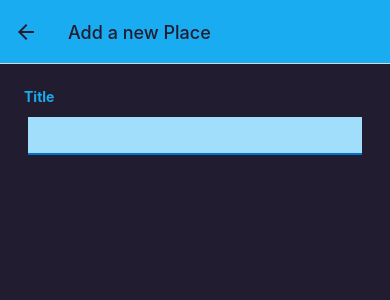
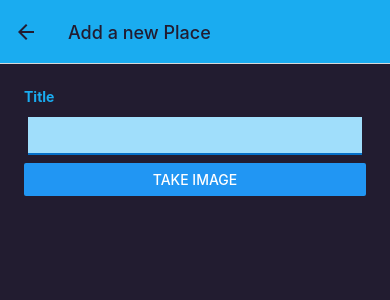
Before and after one commit to filipb025/locations-react-native, a React Native app: screen /AddPlace in a window 390 px wide. Shown: the top 300 px of the page. Built offline with nearby package versions, Linux system fonts and the light colour scheme.

Commit message:
Taking photo on android

```diff
--- a/components/Places/ImagePicker.js
+++ b/components/Places/ImagePicker.js
@@ -0,0 +1,22 @@
+import {View, Button} from 'react-native'
+import {launchCameraAsync} from 'expo-image-picker'
+
+function ImagePicker() {
+    async function takeImageHandler() {
+        const image = await launchCameraAsync({
+            allowsEditing: true,
+            aspect: [16, 9],
+            quality: 0.5,
+        })
+        console.log(image)
+    }
+
+    return (<View>
+        <View>
+
+        </View>
+        <Button title='Take Image' onPress={takeImageHandler}/>
+    </View>)
+}
+
+export default ImagePicker
--- a/components/Places/PlaceForm.js
+++ b/components/Places/PlaceForm.js
@@ -1,6 +1,7 @@
 import {useState} from "react";
 import {StyleSheet, TextInput, View, Text, ScrollView} from 'react-native'
 import {Colors} from "../../constants/colors";
+import ImagePicker from "./ImagePicker";
 
 function PlaceForm() {
     const [enteredTitle, setEnteredTitle] = useState('')
@@ -15,6 +16,7 @@
                 <Text style={styles.label}>Title</Text>
                 <TextInput style={styles.input} onChangeText={changeTitleHandler} value={enteredTitle}/>
             </View>
+            <ImagePicker/>
         </ScrollView>
     )
 }
```
